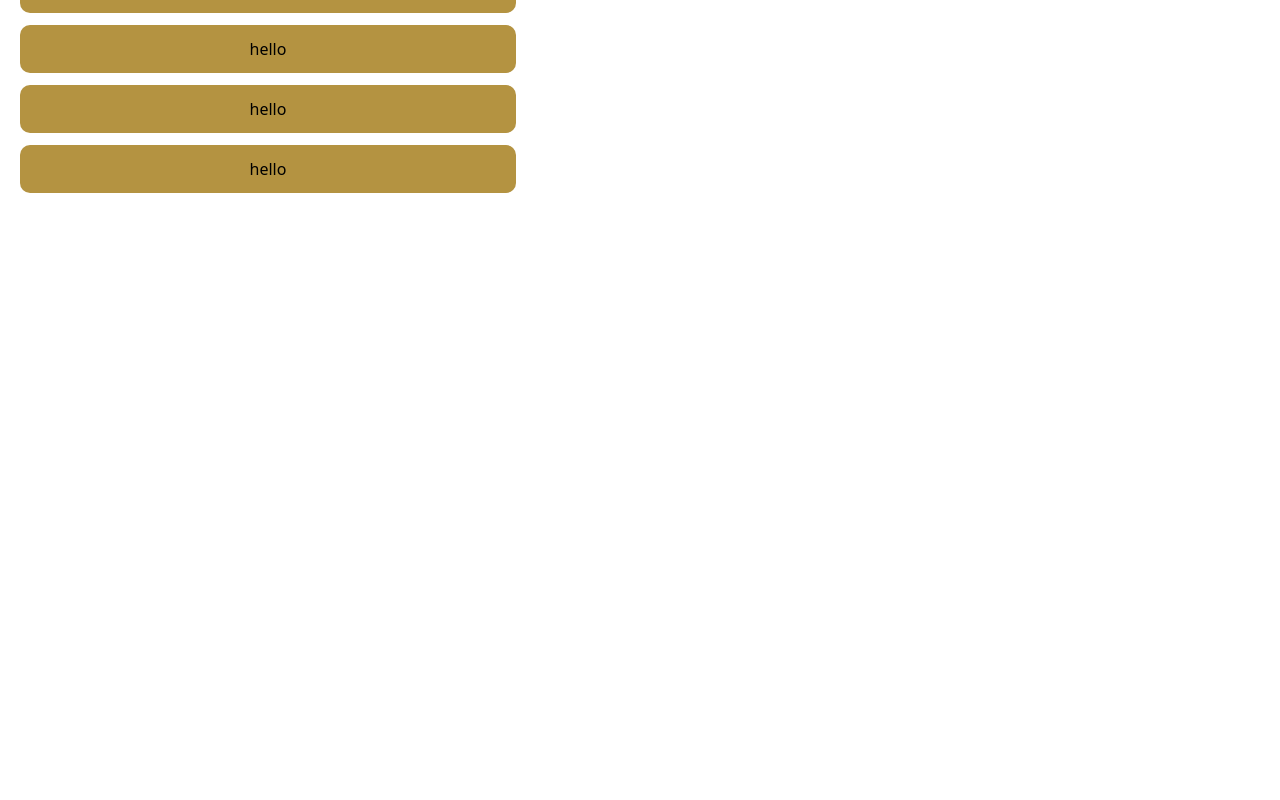
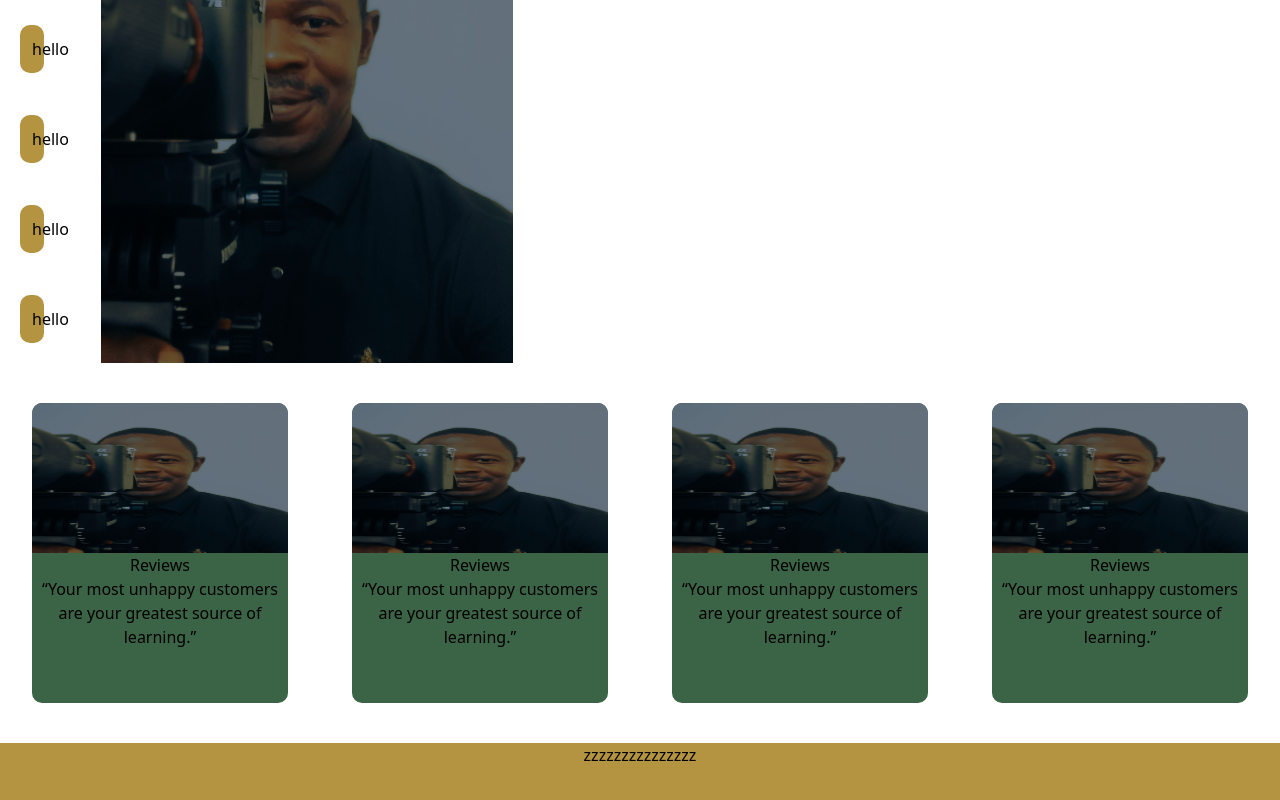
Before and after one commit to akareagwom/zemyen, a React (Create React App) app: page / in a window 1280 px wide. Shown: the part 800-1600 px from the top of the page. Before the commit the page ends 1013 px from the top, so only its background shows below. Built offline with nearby package versions, Linux system fonts and the light colour scheme.

Commit message:
template homepage

```diff
--- /dev/null
+++ b/src/components/reviews.jsx
@@ -0,0 +1,17 @@
+import rev from "../images/zem7.jpg"
+
+const Reviews = () => {
+    return (
+        <>
+        <div className="w-[20%] flex flex-col justify-center rounded-[10px] items-center bg-[#3B6346]">
+            <img className="h-[150px] rounded-t-[10px] brightness-50 w-[100%]"  src={rev} alt="" srcset="" />
+            <div className="h-[150px]">
+                <h1>Reviews</h1>
+                <p>“Your most unhappy customers are your greatest source of learning.” </p>
+            </div>
+        </div>
+        </>
+     );
+}
+
+export default Reviews
--- a/src/pages/LandingPage.jsx
+++ b/src/pages/LandingPage.jsx
@@ -2,6 +2,8 @@ import Navbar from "../components/Navbar";
 import Background from "../components/Background";
 import { Link } from "react-router-dom";
 import bag from "../images/zem11.jpg"
+import rev from "../images/zem7.jpg"
+import Reviews from "../components/reviews";
 
 
 const LandingPage = () => {
@@ -13,8 +15,9 @@ const LandingPage = () => {
                     <Navbar/>
                 </div>
                 <div className="w-[100%] h-[100%] left-0 right-0 top-0 bottom-0 pb-[23px]">
-                    <img className="h-[550px] brightness-50 w-full" width={'45%'} src={'https://images.squarespace-cdn.com/content/v1/4fcf5c8684aef9ce6e0a44b0/1591033152319-T32QPV5G8IRRRBBGWWIL/Dark+gray+master+bedroom'} alt="" srcset="" />
+                    <img className="h-[550px] brightness-50 w-full" width={'45%'} src={bag} alt="" srcset="" />
                 </div>
+                <div className="flex w-full">
                     <div className="flex flex-col justify-between m-5 items-start">
                         <div className="bg-[#B49341] rounded-[10px] cursor-pointer w-[40%] p-[12px] mt-3">
                             <h1>hello</h1>
@@ -35,6 +38,19 @@ const LandingPage = () => {
                             <h1>hello</h1>
                         </div>
                     </div>
+                    <div className="">
+                        <img className="h-[550px] brightness-50 w-[]" src={rev} alt="" srcset="" />
+                    </div>
+                </div>
+                <div className="flex justify-around mt-10">
+                    <Reviews/>
+                    <Reviews/>
+                    <Reviews/>
+                    <Reviews/>
+                </div>
+                <footer className="bg-[#B49341] h-[30vh] mt-10">
+                    zzzzzzzzzzzzzzz
+                </footer>
             </div>
         </div>
      );
```
Lines whose indentation alone changed are shown as unchanged.
